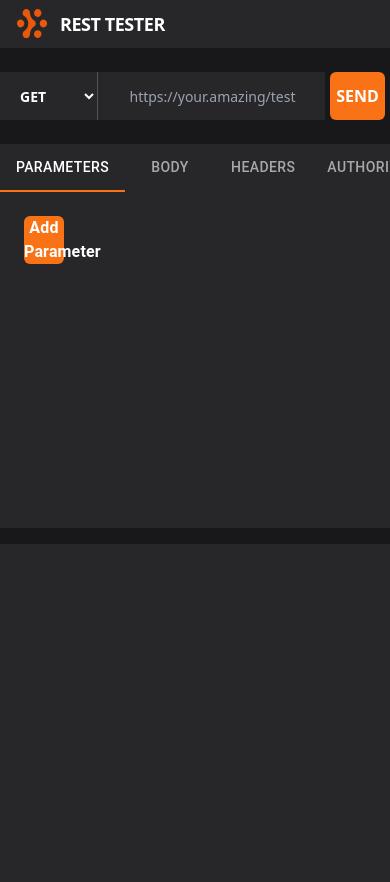
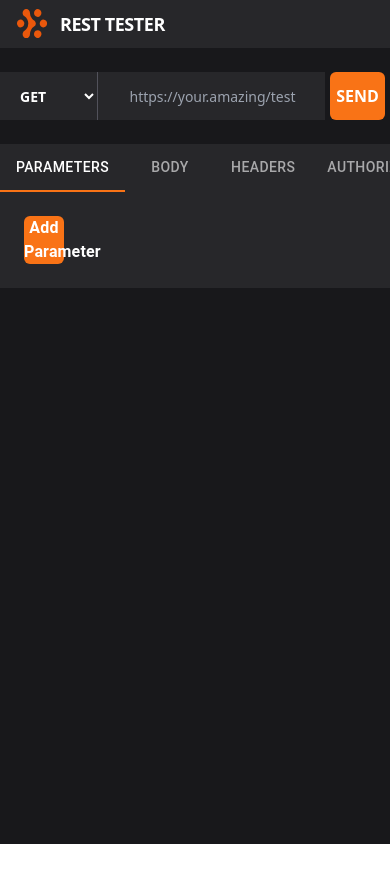
Before and after one commit to brunotatsuya/rest-tester, a React (Vite) app: page / in a window 390 px wide. Shown: the top 882 px of the page. After the commit the page ends 844 px from the top, so only its background shows below. Built offline with nearby package versions, Linux system fonts and the light colour scheme.

Commit message:
Fixed console height bug

```diff
--- a/src/App.tsx
+++ b/src/App.tsx
@@ -4,7 +4,7 @@ import Console from "./console/console";
 
 const App: React.FC = () => {
   return (
-    <div className="h-screen bg-zinc-900">
+    <div className="min-h-screen bg-zinc-900">
       <Topbar></Topbar>
       <Console></Console>
     </div>
--- a/src/console/console.tsx
+++ b/src/console/console.tsx
@@ -16,7 +16,7 @@ const Console: React.FC = () => {
   };
 
   return (
-    <>
+    <div className="h-100">
       <div className="grid grid-cols-12 mt-6">
         <div className="col-span-3 md:col-span-2 lg:col-span-1 bg-zinc-800 text-white">
           <select className="h-12 w-full pl-4 pr-4 cursor-pointer font-extrabold text-sm bg-zinc-800 border-r border-zinc-600">
@@ -37,8 +37,8 @@ const Console: React.FC = () => {
         </div>
       </div>
 
-      <div className="grid grid-cols-12 mt-6 gap-4">
-        <div className="col-span-12 md:col-span-6 h-96 bg-zinc-800">
+      <div className="grid grid-cols-12 mt-6 gap-4 h-100">
+        <div className="col-span-12 md:col-span-6 bg-zinc-800">
           <div className="border-gray-200 dark:border-gray-700 text-white">
 
             <Box sx={{ width: '100%' }}>
@@ -63,10 +63,10 @@ const Console: React.FC = () => {
 
           </div>
         </div>
-        <div className="col-span-12 md:col-span-6 h-96 bg-zinc-800"></div>
+        <div className="col-span-12 md:col-span-6 bg-zinc-800"></div>
       </div>
 
-    </>
+    </div>
   )
 }
 
```
